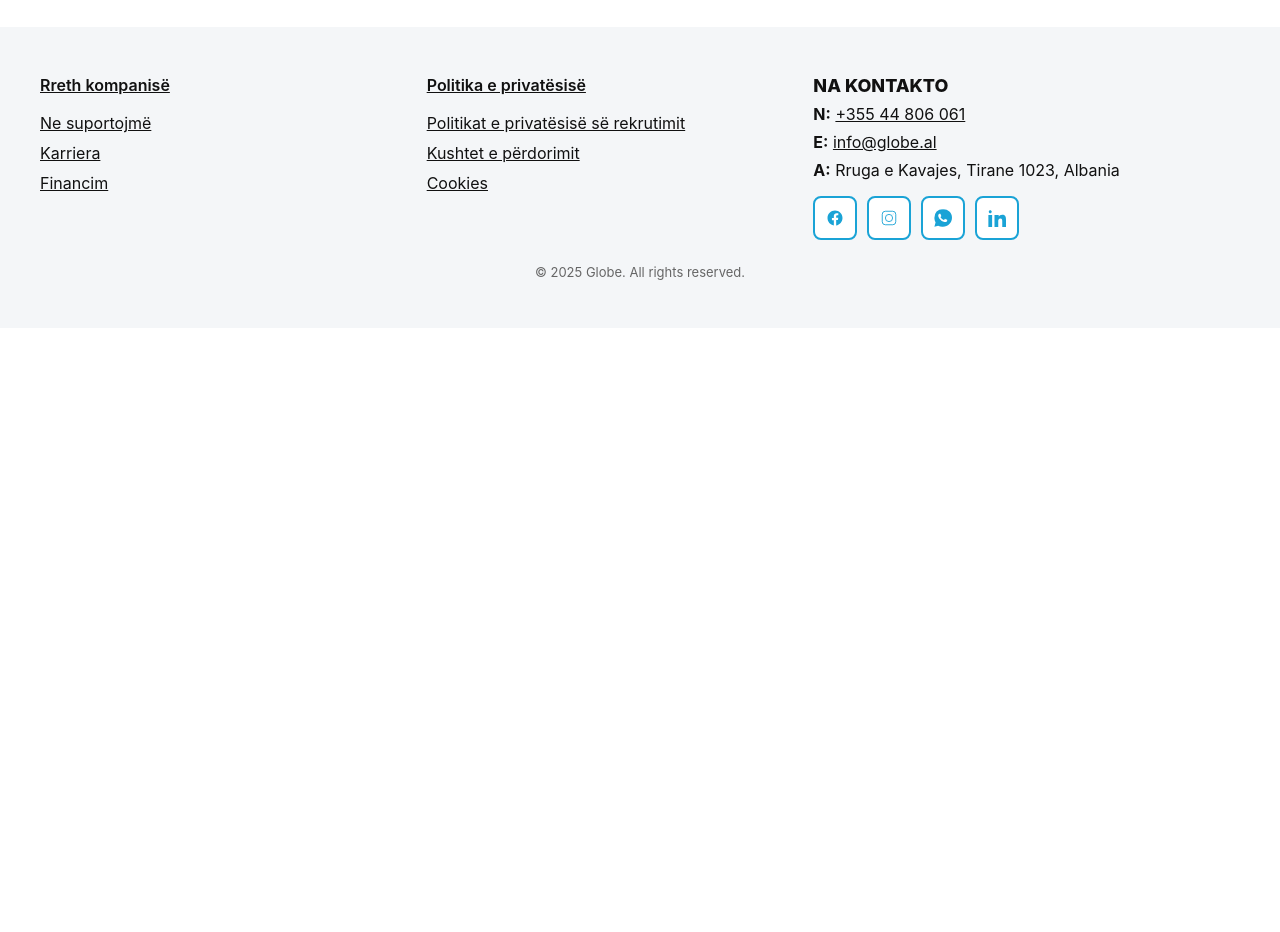
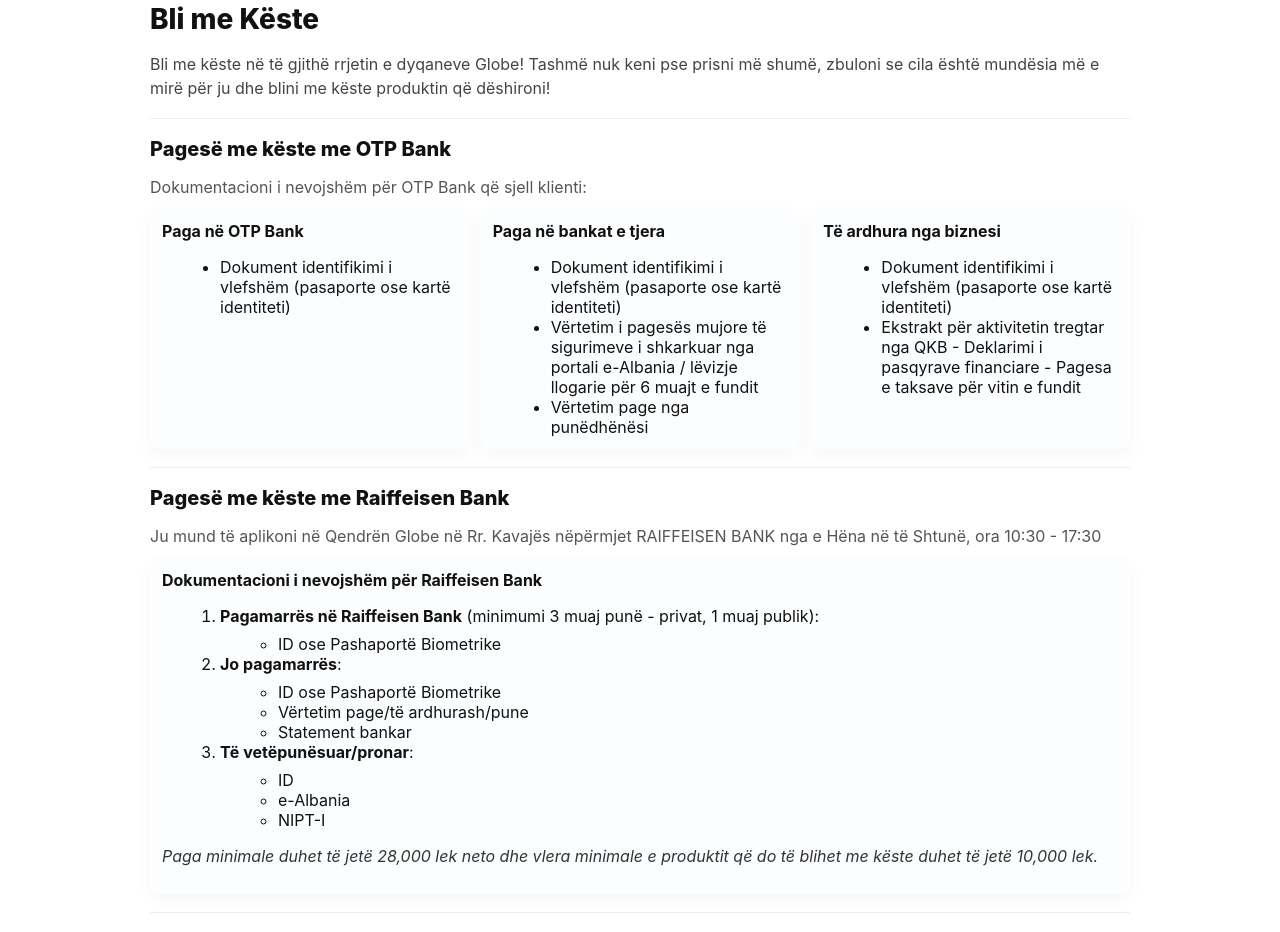
Before and after one commit to Lvuki/ecommerce-app-AI, a React (Create React App) app in the folder client/: page /financim in a window 1280 px wide. Shown: the part 160-1092 px from the top of the page. Before the commit the page ends 800 px from the top, so only its background shows below. Built offline with nearby package versions, Linux system fonts and the light colour scheme; no server answers.

Commit message:
Add Financim page and styles; register /financim route

```diff
--- a/client/src/App.js
+++ b/client/src/App.js
@@ -25,8 +25,8 @@
 import CategoriesAdmin from "./pages/CategoriesAdmin";
 import OffersPage from "./pages/Offers";
 import Sherbimet from './pages/Sherbimet';
+import Financim from './pages/Financim';
 import Header from "./components/Header";
-import Breadcrumbs from './components/Breadcrumbs';
 import Footer from "./components/Footer";
 import StaticPage from './pages/StaticPage';
 
@@ -34,7 +34,6 @@
   return (
     <Router>
       <Header />
-      <Breadcrumbs />
       <Routes>
         <Route path="/" element={<Home />} />
         <Route path="/dashboard" element={<Dashboard />} />
@@ -59,6 +58,7 @@
     <Route path="/category" element={<Category />} />
         <Route path="/offers" element={<OffersPage />} />
         <Route path="/sherbimet" element={<Sherbimet />} />
+        <Route path="/financim" element={<Financim />} />
     <Route path="/pages/:slug" element={<StaticPage />} />
   <Route path="/cart" element={<CartPage />} />
     <Route path="/wishlist" element={<Wishlist />} />
--- /dev/null
+++ b/client/src/pages/Financim.jsx
@@ -0,0 +1,89 @@
+import React from 'react';
+import '../styles/finance.css';
+
+export default function Financim(){
+  return (
+    <main className="finance-page">
+      <div className="container">
+        <h1 className="page-title">Bli me Këste</h1>
+
+        <p className="lead">Bli me këste në të gjithë rrjetin e dyqaneve Globe! Tashmë nuk keni pse prisni më shumë, zbuloni se cila është mundësia më e mirë për ju dhe blini me këste produktin që dëshironi!</p>
+
+        <section className="finance-section">
+          <h2>Pagesë me këste me OTP Bank</h2>
+          <p className="intro">Dokumentacioni i nevojshëm për OTP Bank që sjell klienti:</p>
+          <div className="grid">
+            <div className="card">
+              <h3>Paga në OTP Bank</h3>
+              <ul>
+                <li>Dokument identifikimi i vlefshëm (pasaporte ose kartë identiteti)</li>
+              </ul>
+            </div>
+
+            <div className="card">
+              <h3>Paga në bankat e tjera</h3>
+              <ul>
+                <li>Dokument identifikimi i vlefshëm (pasaporte ose kartë identiteti)</li>
+                <li>Vërtetim i pagesës mujore të sigurimeve i shkarkuar nga portali e-Albania / lëvizje llogarie për 6 muajt e fundit</li>
+                <li>Vërtetim page nga punëdhënësi</li>
+              </ul>
+            </div>
+
+            <div className="card">
+              <h3>Të ardhura nga biznesi</h3>
+              <ul>
+                <li>Dokument identifikimi i vlefshëm (pasaporte ose kartë identiteti)</li>
+                <li>Ekstrakt për aktivitetin tregtar nga QKB - Deklarimi i pasqyrave financiare - Pagesa e taksave për vitin e fundit</li>
+              </ul>
+            </div>
+          </div>
+        </section>
+
+        <section className="finance-section">
+          <h2>Pagesë me këste me Raiffeisen Bank</h2>
+          <p className="intro">Ju mund të aplikoni në Qendrën Globe në Rr. Kavajës nëpërmjet RAIFFEISEN BANK nga e Hëna në të Shtunë, ora 10:30 - 17:30</p>
+
+          <div className="card">
+            <h3>Dokumentacioni i nevojshëm për Raiffeisen Bank</h3>
+            <ol>
+              <li>
+                <strong>Pagamarrës në Raiffeisen Bank</strong> (minimumi 3 muaj punë - privat, 1 muaj publik):
+                <ul>
+                  <li>ID ose Pashaportë Biometrike</li>
+                </ul>
+              </li>
+              <li>
+                <strong>Jo pagamarrës</strong>:
+                <ul>
+                  <li>ID ose Pashaportë Biometrike</li>
+                  <li>Vërtetim page/të ardhurash/pune</li>
+                  <li>Statement bankar</li>
+                </ul>
+              </li>
+              <li>
+                <strong>Të vetëpunësuar/pronar</strong>:
+                <ul>
+                  <li>ID</li>
+                  <li>e-Albania</li>
+                  <li>NIPT-I</li>
+                </ul>
+              </li>
+            </ol>
+            <p><em>Paga minimale duhet të jetë 28,000 lek neto dhe vlera minimale e produktit që do të blihet me këste duhet të jetë 10,000 lek.</em></p>
+          </div>
+        </section>
+
+        <section className="finance-section">
+          <h2>Blerje me Kartë Prima Këste - BKT</h2>
+          <p>Të gjithë klientët e BKT që kanë një kartë PRIMA KËSTE mund të blejnë me këste në të gjitha POS-et BKT: 0% interes për 2 - 12 këste.</p>
+        </section>
+
+        <section className="finance-section">
+          <h2>Blerje me Kartën e Kreditit Visa - CREDINS BANK</h2>
+          <p>Të gjithë klientët e CREDINS BANK që kanë një Kartë Krediti Visa mund të blejnë me këste në të gjitha POS-et Credins: me 0% interes për 12 muaj.</p>
+        </section>
+
+      </div>
+    </main>
+  );
+}
--- /dev/null
+++ b/client/src/styles/finance.css
@@ -0,0 +1,19 @@
+/* Financing page styles */
+.finance-page { background: #fff; padding: 28px 12px; color: #111 }
+.finance-page .container { max-width: 980px; margin: 0 auto }
+.finance-page .page-title { font-size: 28px; font-weight: 800; margin-bottom: 8px }
+.finance-page .lead { color: #444; margin-bottom: 18px; line-height: 1.5 }
+.finance-section { border-top: 1px solid #eee; padding: 18px 0 }
+.finance-section h2 { margin: 0 0 8px; font-size: 20px; font-weight: 800 }
+.finance-section .intro { color: #555; margin-bottom: 12px }
+.grid { display:grid; grid-template-columns: repeat(auto-fill,minmax(260px,1fr)); gap: 12px }
+.card { background: #fbfdff; border-radius: 10px; padding: 12px; box-shadow: 0 6px 18px rgba(15,23,42,0.04) }
+.card h3 { margin-top: 0; font-size: 16px }
+.card ul { margin: 8px 0 0 18px }
+.card ol { margin: 8px 0 0 18px }
+.card p em { color: #333 }
+
+@media (max-width: 520px) {
+  .finance-page { padding: 18px 10px }
+  .page-title { font-size: 22px }
+}
```
